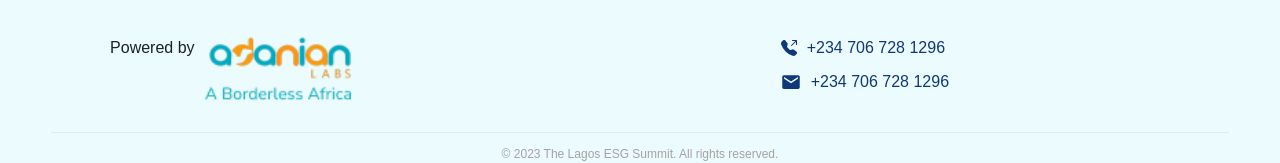
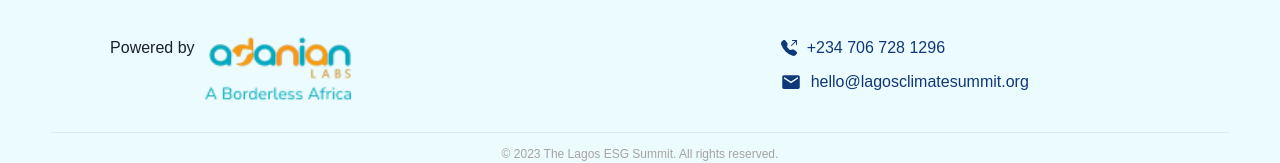
Before and after one commit to thomasAmara/Lagos-Economic-Summit, a React (Create React App) app: page /Blog in a window 1280 px wide. Shown: the part 1102-1265 px from the top of the page. Built offline with nearby package versions, Linux system fonts and the light colour scheme.

Commit message:
New changes

```diff
--- a/src/Components/Footer.jsx
+++ b/src/Components/Footer.jsx
@@ -51,7 +51,7 @@ return (
 
                 <div style={{display: 'flex', alignItems: 'center', gap: '10px', marginTop: '10px'}}>
                     <IoMdMail size={20} style={{color: '#0F3879'}}/>
-                    <p style={{ textAlign: 'left', color: '#0F3879' }}>+234 706 728 1296</p>
+                    <p style={{ textAlign: 'left', color: '#0F3879' }}>hello@lagosclimatesummit.org</p>
                 </div>
             </div>
             </div>
@@ -80,7 +80,7 @@ return (
             <a href="/" class="iconlink" target="_blank" rel='noreferrer'>
             <BiLogoFacebook size={20}/>
             </a>
-            <a href="https://twitter.com/OfficialApata" class="iconlink" target="_blank" rel='noreferrer'>
+            <a href="https://twitter.com/" class="iconlink" target="_blank" rel='noreferrer'>
             <AiOutlineTwitter size={20}/>
             </a>
             <a href="/" class="iconlink" target="_blank" rel='noreferrer'>
```
Also changed, not shown: src/Assets/adaniann.png (added).
